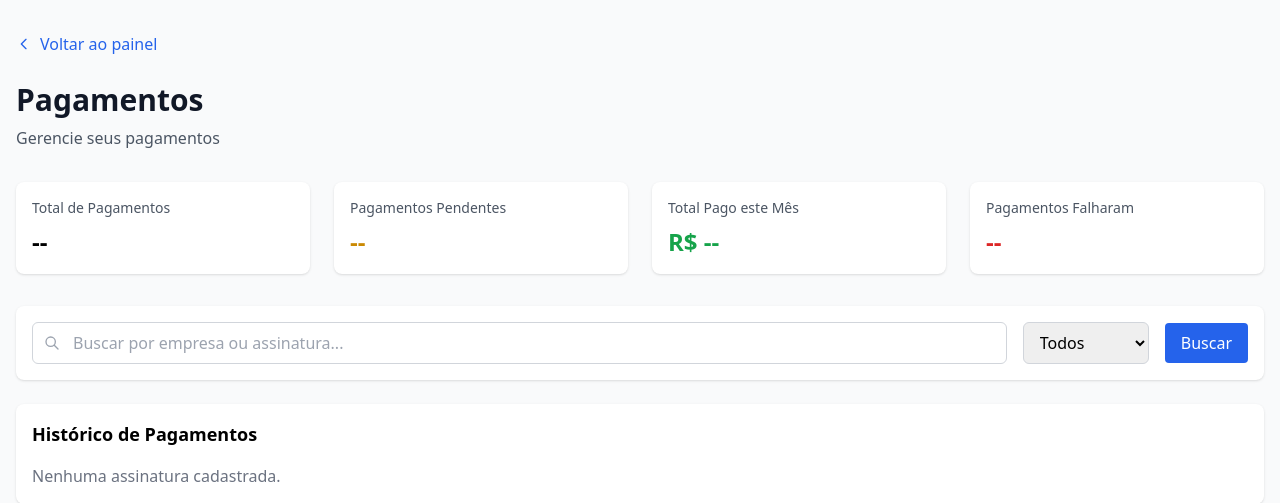
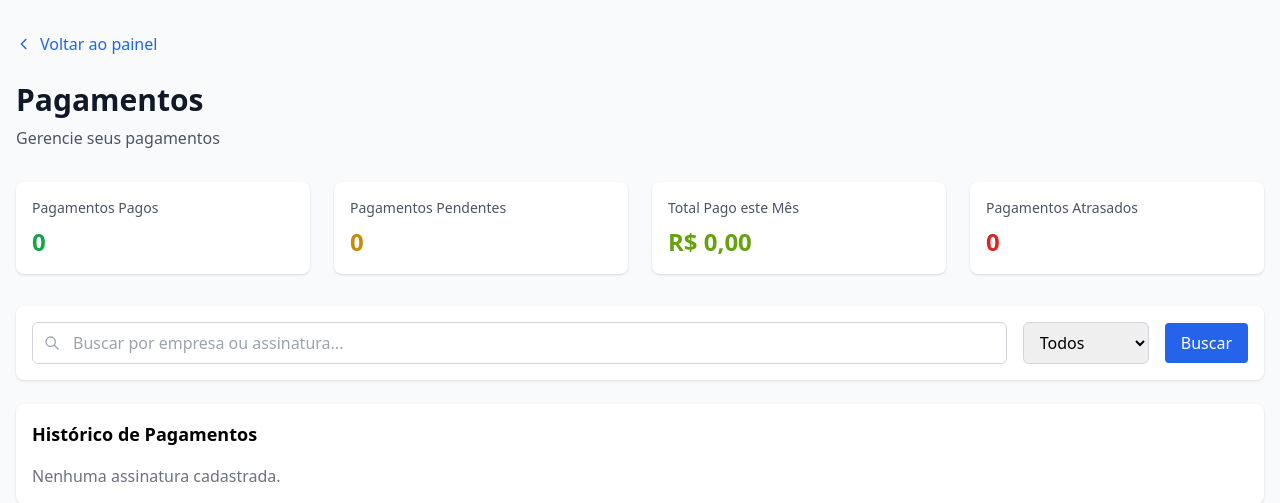
Before and after one commit to Ayram450/gerenciador-de-assinaturas-planos, a Django app: page /pagamentos/ in a window 1280 px wide. Shown: the top 503 px of the page. Run offline with Django 5.2, Linux system fonts and the light colour scheme; data that the repository does not hold is empty; some libraries are stand-ins or nearby versions.

Commit message:
atualização das estatisticas de pagamento

```diff
--- a/subscriptions/templates/subscriptions/pagamentos.html
+++ b/subscriptions/templates/subscriptions/pagamentos.html
@@ -28,20 +28,20 @@
     <!-- Estatísticas -->
     <div class="grid md:grid-cols-4 gap-6 mb-8">
       <div class="bg-white p-4 shadow rounded-lg">
-        <p class="text-sm text-gray-600">Total de Pagamentos</p>
-        <div class="text-2xl font-bold mt-2">--</div>
+        <p class="text-sm text-gray-600">Pagamentos Pagos</p>
+        <div class="text-2xl font-bold text-green-600 mt-2">{{ pagos }}</div>
       </div>
       <div class="bg-white p-4 shadow rounded-lg">
         <p class="text-sm text-gray-600">Pagamentos Pendentes</p>
-        <div class="text-2xl font-bold text-yellow-600 mt-2">--</div>
+        <div class="text-2xl font-bold text-yellow-600 mt-2">{{ pendentes }}</div>
       </div>
       <div class="bg-white p-4 shadow rounded-lg">
         <p class="text-sm text-gray-600">Total Pago este Mês</p>
-        <div class="text-2xl font-bold text-green-600 mt-2">R$ --</div>
+        <div class="text-2xl font-bold text-lime-600 mt-2">R$ {{ total_pago_mes|floatformat:2 }}</div>
       </div>
       <div class="bg-white p-4 shadow rounded-lg">
-        <p class="text-sm text-gray-600">Pagamentos Falharam</p>
-        <div class="text-2xl font-bold text-red-600 mt-2">--</div>
+        <p class="text-sm text-gray-600">Pagamentos Atrasados</p>
+        <div class="text-2xl font-bold text-red-600 mt-2">{{ atrasados }}</div>
       </div>
     </div>
 
--- a/subscriptions/views.py
+++ b/subscriptions/views.py
@@ -80,20 +80,24 @@ class SubscriptionDeleteView(DeleteView):
 
 def pagamentos_view(request):
     q = request.GET.get("q")  # texto de busca
-    status = request.GET.get("status")  # filtro por status (se você tiver)
+    status = request.GET.get("status")  # filtro por status
 
+    # Busca todas as assinaturas
     subscriptions = Subscription.objects.all()
 
+    # Atualiza o status atrasado automaticamente
     for sub in subscriptions:
-        sub.verificar_status()
+        if sub.status == 'pendente' and sub.data_venc < timezone.now().date():
+            sub.status = 'atrasado'
+            sub.save()
 
-    # Filtro por nome do plano ou empresa
+    # Aplica filtros de texto
     if q:
         subscriptions = subscriptions.filter(
             Q(nomeAssi__icontains=q) | Q(empresa__icontains=q)
         )
 
-    # Exemplo: filtro por status, se o modelo tiver esse campo
+    # Filtro por status (se fornecido)
     if status == "pending":
         subscriptions = subscriptions.filter(status="pendente")
     elif status == "completed":
@@ -101,8 +105,25 @@ def pagamentos_view(request):
     elif status == "failed":
         subscriptions = subscriptions.filter(status="atrasado")
 
+    # Estatísticas (independentes dos filtros aplicados)
+    all_subs = Subscription.objects.all()
+    pagos = all_subs.filter(status='pago').count()
+    pendentes = all_subs.filter(status='pendente').count()
+    atrasados = all_subs.filter(status='atrasado').count()
+
+    hoje = timezone.now().date()
+    total_pago_mes = all_subs.filter(
+        status='pago',
+        data_venc__year=hoje.year,
+        data_venc__month=hoje.month
+    ).aggregate(total=Sum('valorMens'))['total'] or 0
+
     return render(request, "subscriptions/pagamentos.html", {
-        "subscription_list": subscriptions
+        "subscription_list": subscriptions,
+        "pagos": pagos,
+        "pendentes": pendentes,
+        "atrasados": atrasados,
+        "total_pago_mes": total_pago_mes,
     })
 
 # def concluir_pagamento(request, pk):
```
